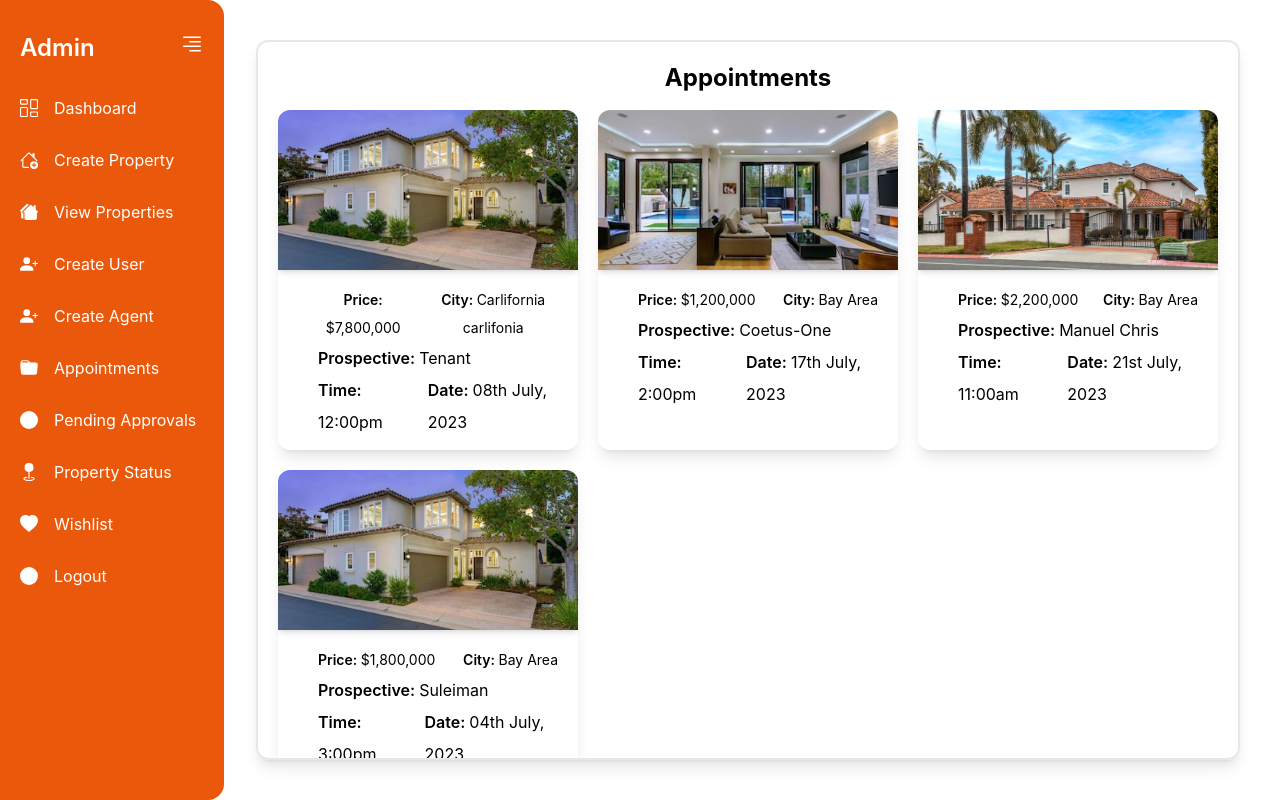
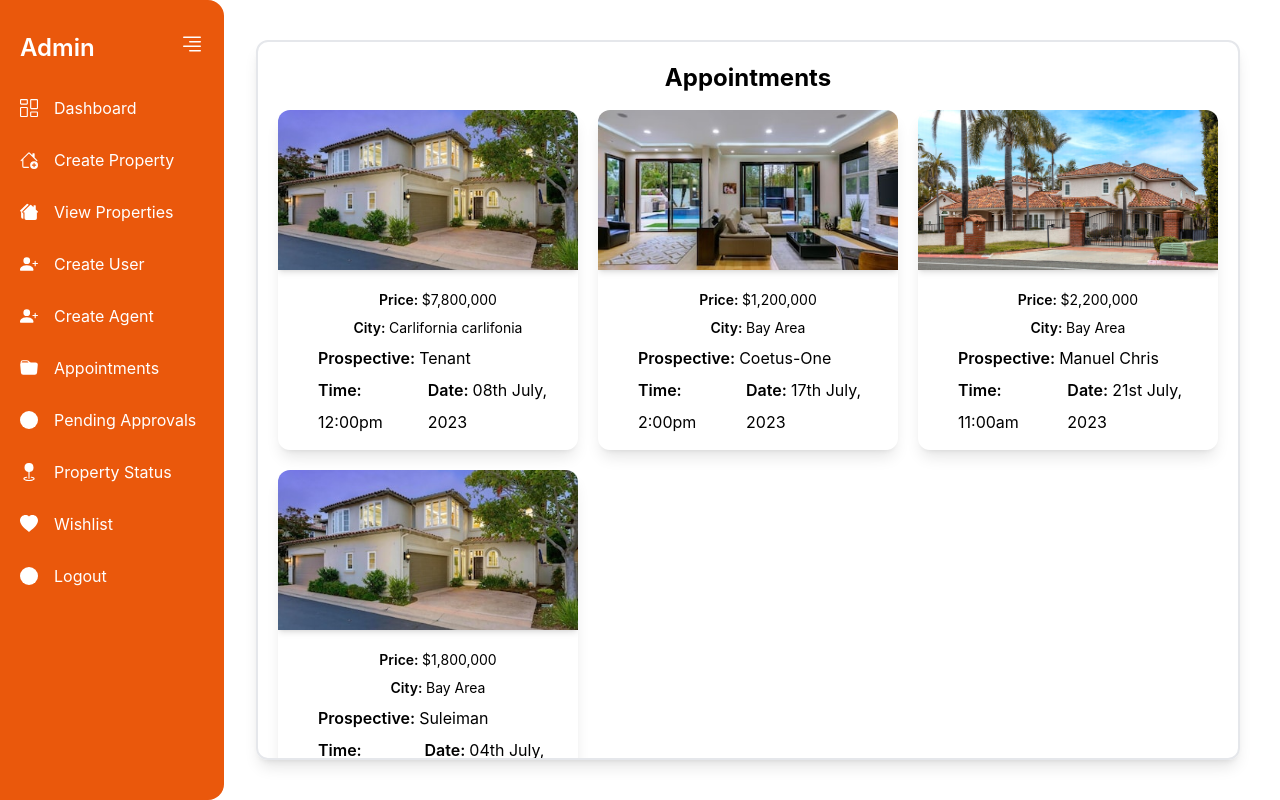
Before and after one commit to Kingsley320/Coetus_One_Admin, a React (Vite) app: page /appointments in a window 1280 px wide. Built offline with nearby package versions, Linux system fonts and the light colour scheme; no server answers.

Commit message:
tackling appointments feature

```diff
--- a/src/components/AdminAppointments.jsx
+++ b/src/components/AdminAppointments.jsx
@@ -13,7 +13,7 @@ export default function AdminAppointments() {
 
 
         const config = {
-            headers: { Authorization: `Bearer ${token}` }
+            headers: { Authorization: `Bearer ${sessionStorage.get_tem("admin-token")}` }
         }
 
         try {
--- a/src/components/AppointmentCard.jsx
+++ b/src/components/AppointmentCard.jsx
@@ -7,7 +7,7 @@ export default function AppointmentCard(props) {
                     <img src={props.img} alt={props.alt} className="h-40 w-full object-cover" />
                 </div>
                 <div className="p-3 px-5 w-full leading-8">
-                    <div className="w-full flex justify-between text-sm">
+                    <div className="w-full   justify-between text-sm">
                         <p><span className="font-semibold">Price: </span> {props.price}</p>
                         <p ><span className="font-semibold">City: </span> {props.city}</p>
                     </div>
```
